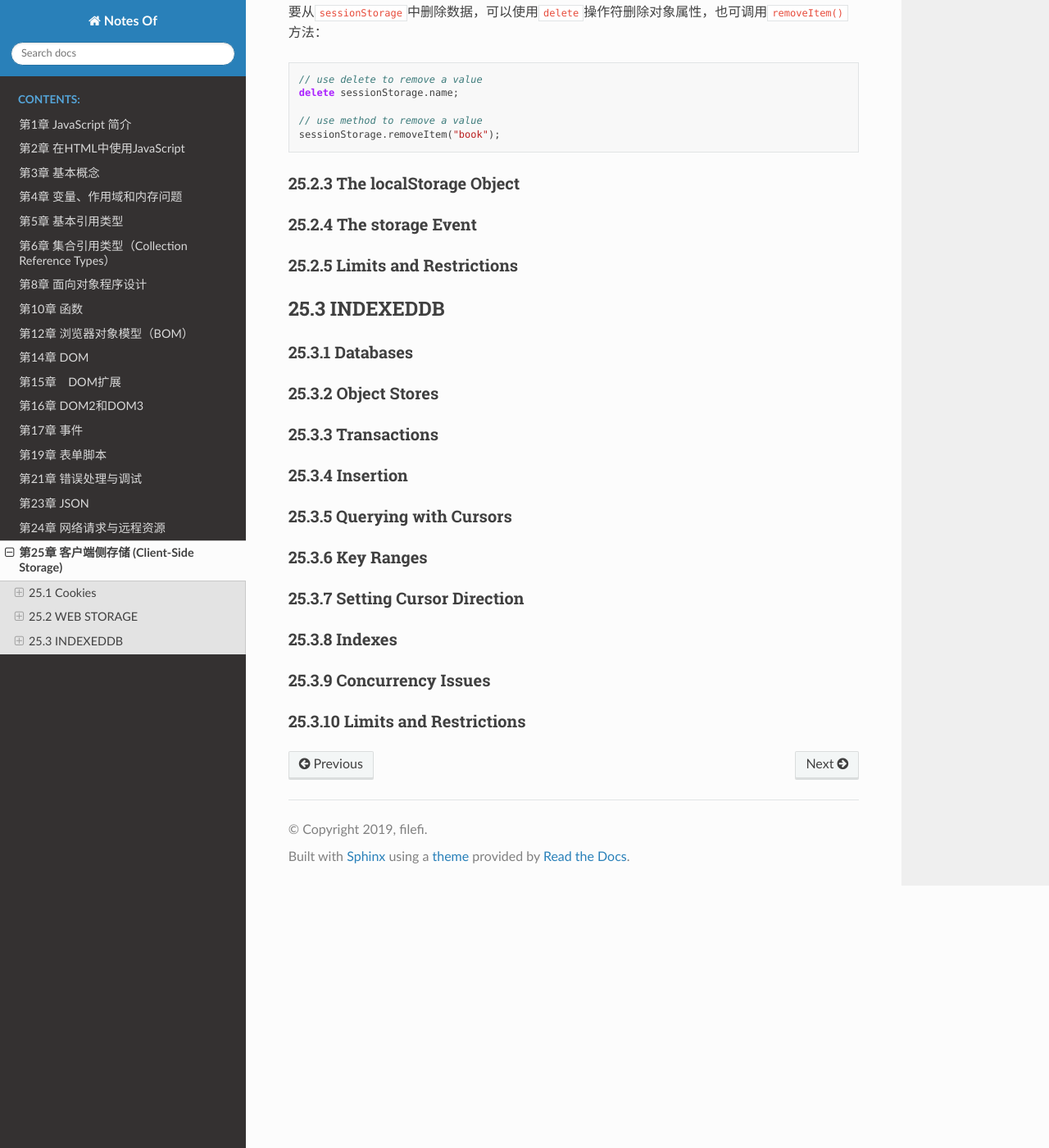
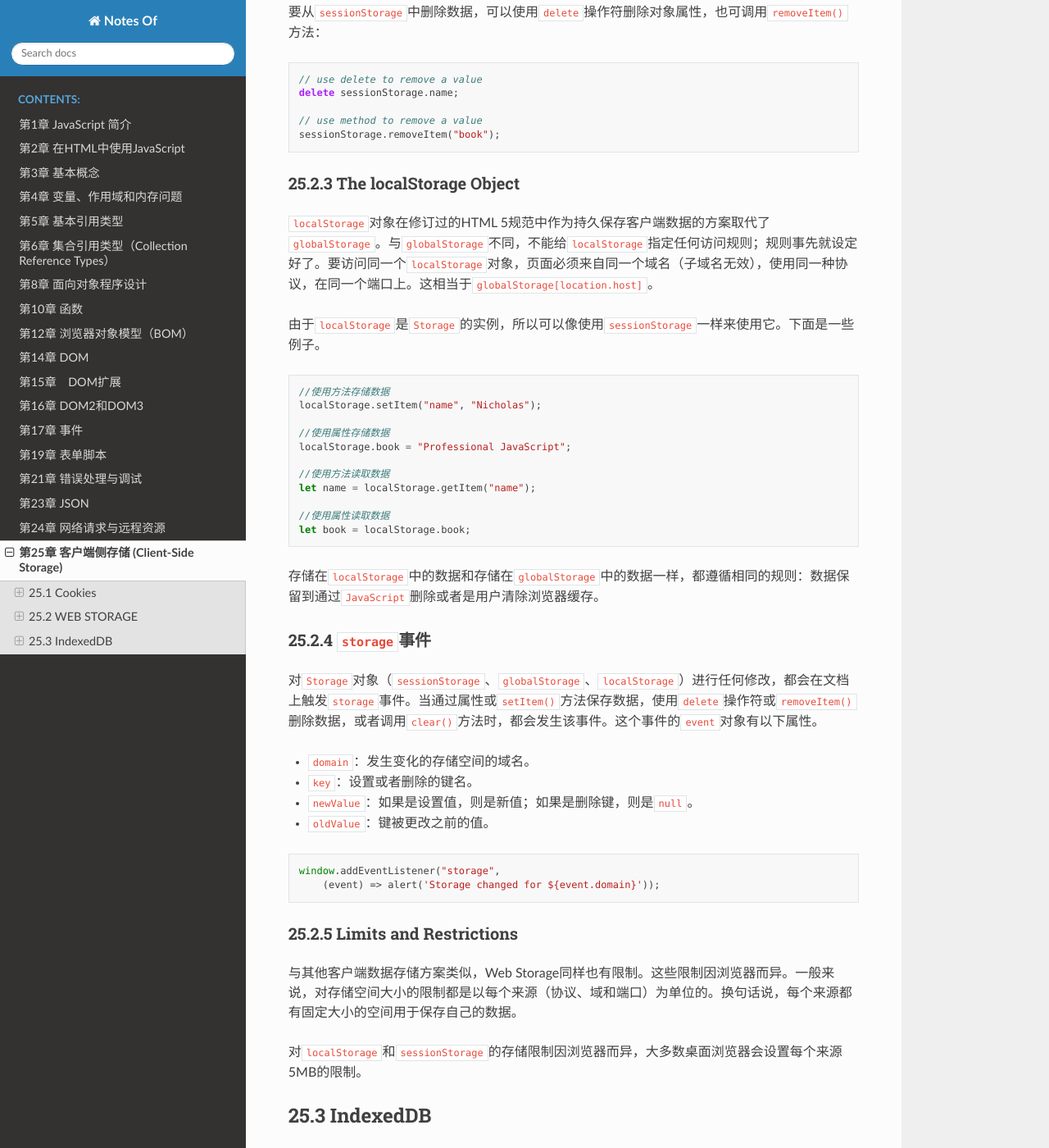
Before and after one commit to filefi/NotesOfProfessional-JavaScript-for-Web-Developers, a Sphinx documentation site: the page built from source/Chapter25-Client-Side_Storage.md, in a window 1280 px wide and 1400 px high, scrolled down 6493 px. Shown: the whole window at 82% size. Built offline with Sphinx 7.4.7 and the Read the Docs theme 2.0.0, drawn with Linux system fonts in a browser that asks for light colours.

````diff
--- a/source/Chapter25-Client-Side_Storage.md
+++ b/source/Chapter25-Client-Side_Storage.md
@@ -286,13 +286,49 @@ sessionStorage.removeItem("book");
 
 ### 25.2.3 The localStorage Object
 
-### 25.2.4 The storage Event
+`localStorage`对象在修订过的HTML 5规范中作为持久保存客户端数据的方案取代了`globalStorage`。与`globalStorage`不同，不能给`localStorage`指定任何访问规则；规则事先就设定好了。要访问同一个`localStorage`对象，页面必须来自同一个域名（子域名无效），使用同一种协议，在同一个端口上。这相当于`globalStorage[location.host]`。
+
+由于`localStorage`是`Storage`的实例，所以可以像使用`sessionStorage`一样来使用它。下面是一些例子。
+
+```js
+//使用方法存储数据
+localStorage.setItem("name", "Nicholas");
+
+//使用属性存储数据
+localStorage.book = "Professional JavaScript";
+
+//使用方法读取数据
+let name = localStorage.getItem("name");
+
+//使用属性读取数据
+let book = localStorage.book;
+```
+
+存储在`localStorage`中的数据和存储在`globalStorage`中的数据一样，都遵循相同的规则：数据保留到通过`JavaScript`删除或者是用户清除浏览器缓存。
+
+### 25.2.4 `storage`事件
+
+对`Storage`对象（`sessionStorage`、`globalStorage`、`localStorage`）进行任何修改，都会在文档上触发`storage`事件。当通过属性或`setItem()`方法保存数据，使用`delete`操作符或`removeItem()`删除数据，或者调用`clear()`方法时，都会发生该事件。这个事件的`event`对象有以下属性。
+
+- `domain`：发生变化的存储空间的域名。
+- `key`：设置或者删除的键名。
+- `newValue`：如果是设置值，则是新值；如果是删除键，则是`null`。
+- `oldValue`：键被更改之前的值。
+
+```js
+window.addEventListener("storage",
+    (event) => alert('Storage changed for ${event.domain}'));
+```
 
 ### 25.2.5 Limits and Restrictions
 
+与其他客户端数据存储方案类似，Web Storage同样也有限制。这些限制因浏览器而异。一般来说，对存储空间大小的限制都是以每个来源（协议、域和端口）为单位的。换句话说，每个来源都有固定大小的空间用于保存自己的数据。
+
+对`localStorage`和`sessionStorage`的存储限制因浏览器而异，大多数桌面浏览器会设置每个来源5MB的限制。
 
 
-## 25.3 INDEXEDDB
+
+## 25.3 IndexedDB
 
 ### 25.3.1 Databases
 
````
